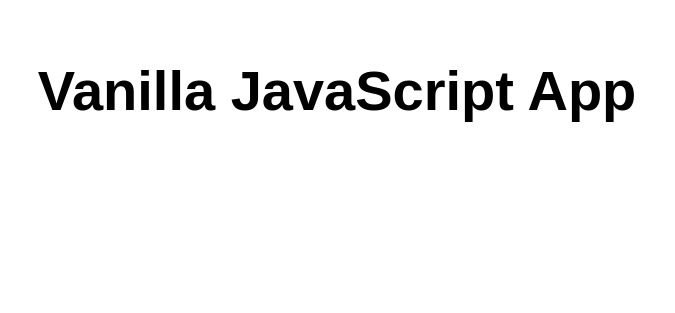
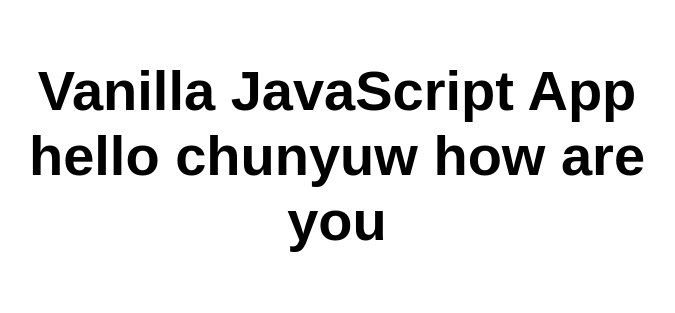
Before and after one commit to chunyuw3926-source/my-first-static-web-app, a website: page src/index.html in a window 1280 px wide. Shown: the whole page, without its empty margins (303-978 px from the left). Drawn offline with Linux system fonts and the light colour scheme.

Commit message:
Update index.html

```diff
--- a/src/index.html
+++ b/src/index.html
@@ -10,7 +10,9 @@
 
 <body>
   <main>
-    <h1>Vanilla JavaScript App</h1>
+    <h1>Vanilla JavaScript App
+    hello chunyuw
+    how are you </h1>
   </main>
 </body>
 
```
